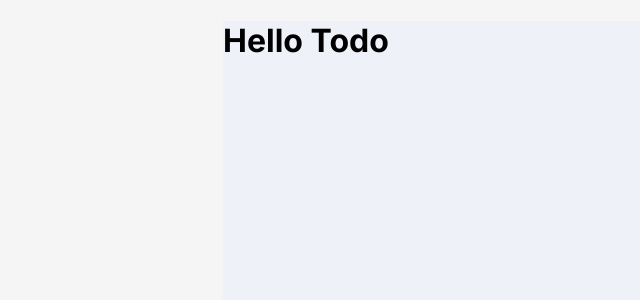
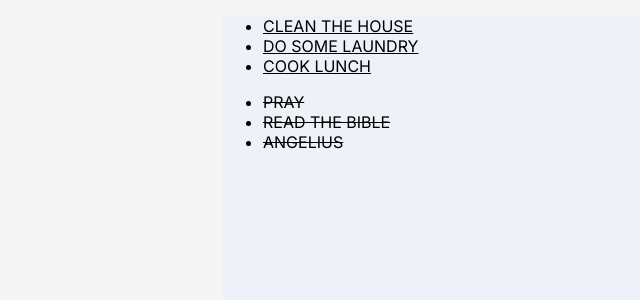
Before and after one commit to mosesedges/premium-student-react-task, a React (Vite) app: page / in a window 1280 px wide. Shown: the top 300 px of the page, without its empty margins (142-782 px from the left). Built offline with nearby package versions, Linux system fonts and the light colour scheme.

Commit message:
todo task working

```diff
--- a/src/TodosTask/App.jsx
+++ b/src/TodosTask/App.jsx
@@ -1,7 +1,71 @@
+import React from 'react'
+import data from './components/data'
+import Header from './components/Header'
+import Todos from './components/Todos'
+
 
 const App = () => {
+
+    const [users, setUsers] = React.useState(data)
+
+    const [todo, setTodo] = React.useState([
+        {
+            id:1,
+            done: false,
+            first:"CLEAN THE HOUSE",
+            second: "DO SOME LAUNDRY",
+            third: "COOK LUNCH",
+            forth: "DO ASSIGNMENTS",
+        },
+        {
+            id:2,
+            done: true,
+            first:"PRAY",
+            second: "READ THE BIBLE",
+            third: "ANGELIUS",
+            forth: "SING PRAISES",
+        }
+    ])
+    const handleClick = (id) =>{
+        setTodo(prevTodos => {
+            return prevTodos.map(todo => {
+                return todo.id === id ? {...todo, done: !todo.done} : todo
+            })
+        })
+    }
+
+    const TodoList = todo.map(todo => {
+        const {id, first, second, third, done} = todo
+        return(
+            <Todos
+                key={todo.id}
+                first={first}
+                second={second}
+                third={third}
+                click={()=>handleClick(todo.id)}
+                done={done}
+            />
+        )
+
+    })
+
+    const details = users.map(user => { const {id, name, username, email} = user
+        return(
+            <Header
+                name={name}
+                username={username}
+                email={email}
+                key={id}
+            />
+        )
+    })
+
+
     return (
-        <h1>Hello Todo</h1>
+        <>
+        {/* {details} */}
+        {TodoList}
+        </>
     )
 }
 
--- a/src/TodosTask/components/Header.jsx
+++ b/src/TodosTask/components/Header.jsx
@@ -0,0 +1,16 @@
+import React from 'react';
+
+
+
+const Header = (props) => {
+    return (
+        <header>
+            <h1>Welcome</h1>
+            <p>{props.name}</p>
+            <address>{props.username}</address>
+            <p> {props.email}</p>
+        </header>
+    )
+}
+
+export default Header;
--- a/src/TodosTask/components/Todos.jsx
+++ b/src/TodosTask/components/Todos.jsx
@@ -0,0 +1,20 @@
+import React from 'react'
+
+
+const Todos = (props) => {
+
+    const styles = {textDecoration : props.done? "line-through" : "underline"}
+    console.log(props.done)
+
+    return(
+        <div>
+            <ul style={styles} onClick={props.click}>
+                <li >{props.first}</li>
+                <li >{props.second}</li>
+                <li >{props.third}</li>
+            </ul>
+        </div>
+    )
+}
+
+export default Todos
--- a/src/TodosTask/components/data.js
+++ b/src/TodosTask/components/data.js
@@ -0,0 +1,21 @@
+ export default [
+    {
+    id: 1,
+    name: "Leanne Graham",
+    username: "Bret",
+    email: "Sincere@april.biz",
+    },
+    {
+    id: 2,
+    name: "Ervin Howell",
+    username: "Antonette",
+    email: "Shanna@melissa.tv",
+
+    },
+    {
+    id: 3,
+    name: "Clementine Bauch",
+    username: "Samantha",
+    email: "Nathan@yesenia.net",
+    }
+]
```
